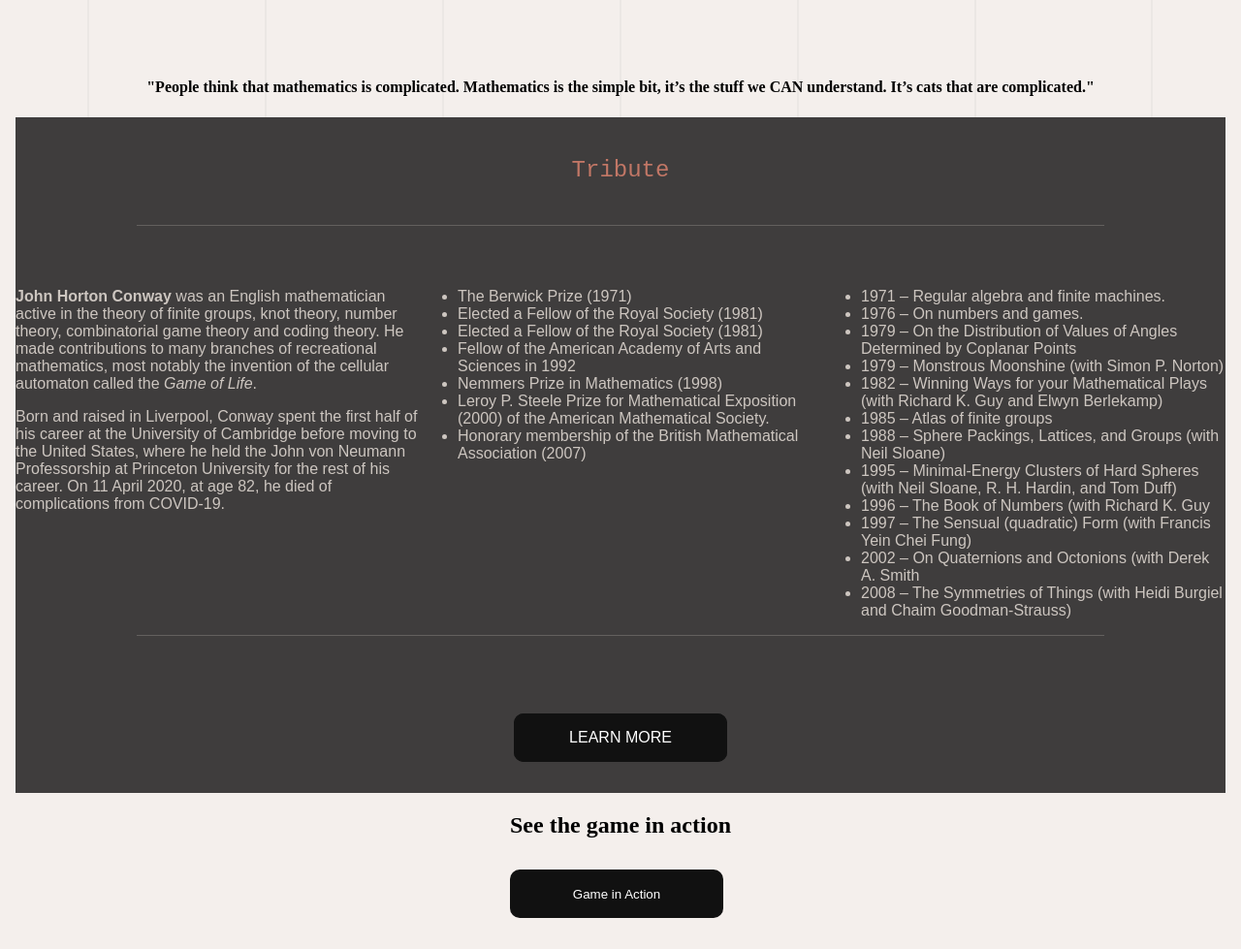
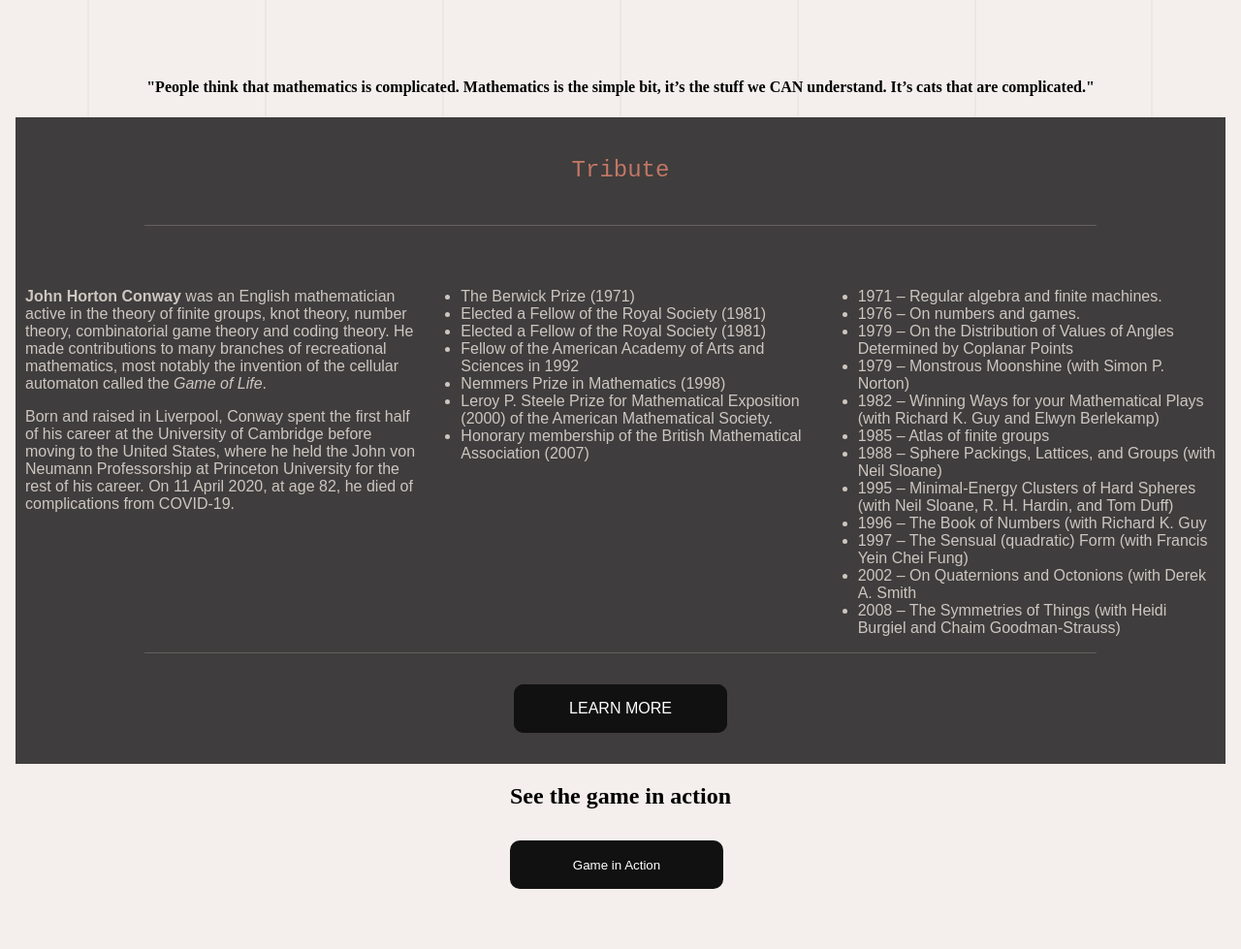
Before and after one commit to mcshakes/game-of-life, a plain HTML site: page index.html in a window 1280 px wide. Shown: the part 600-1579 px from the top of the page at 97% size. After the commit the page ends 1549 px from the top, so only its background shows below. Drawn offline with Linux system fonts and the light colour scheme; a web font is replaced by a local one.

Commit message:
Done for now with the positions

```diff
--- a/index.css
+++ b/index.css
@@ -152,6 +152,7 @@ img {
 
     display: flex;
     flex-direction: column;
+    padding: 0 10px;
 
 }
 
@@ -170,6 +171,10 @@ img {
     margin-bottom: 48px;
     background-color: #cdc6c0;
     opacity: .25;
+}
+
+#bottom {
+    margin: 0;
 }
 
 
--- a/index.html
+++ b/index.html
@@ -114,7 +114,7 @@
                 </div>
 
             </div>
-            <div class="divider-light"></div>
+            <div class="divider-light" id="bottom"></div>
             <a class="wiki-link" target="_blank" rel="noopener noreferrer"
                 href="https://en.wikipedia.org/wiki/John_Horton_Conway">LEARN MORE</a>
         </div>
```
